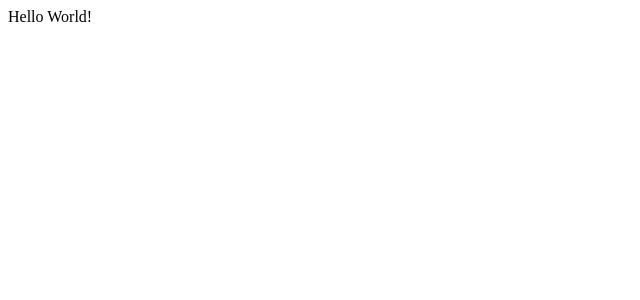
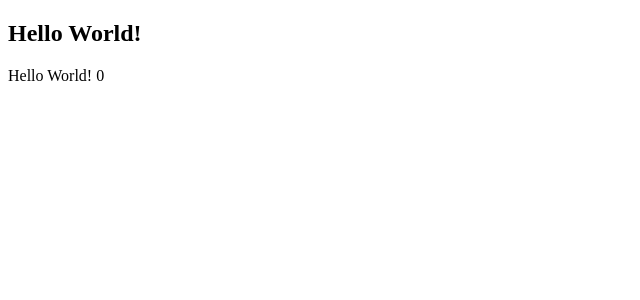
Before and after one commit to chendillo/fa-website, a React app: page / in a window 1280 px wide. Shown: the top 300 px of the page, without its empty margins (0-640 px from the left). Built offline with nearby package versions, Linux system fonts and the light colour scheme.

Commit message:
Redux and decorators setup

```diff
--- a/package.json
+++ b/package.json
@@ -32,6 +32,7 @@
   "devDependencies": {
     "babel-core": "^6.25.0",
     "babel-loader": "^7.1.1",
+    "babel-plugin-transform-decorators-legacy": "^1.3.4",
     "babel-preset-latest": "^6.24.1",
     "babel-preset-react": "^6.24.1",
     "html-webpack-plugin": "^2.29.0",
--- a/src/Main.jsx
+++ b/src/Main.jsx
@@ -1,10 +1,15 @@
 import React, { Component } from 'react'
 import { render } from 'react-dom'
+
+import { CounterWrapper } from './containers'
 
 class Main extends Component {
     render() {
       return (
-        <div>Hello World!</div>
+        <div>
+          <h2>Hello World!</h2>
+          <CounterWrapper />
+        </div>
       )
     }
 }
--- a/src/actions/counter.js
+++ b/src/actions/counter.js
@@ -1,13 +1,13 @@
-import { Actions } from 'contants'
+import { actions } from '../constants'
 
 export function add() {
-  return { type: Actions.COUNTER_ADD }
+  return { type: actions.COUNTER_ADD }
 }
 
 export function reset() {
-  return { type: Actions.COUNTER_RESET}
+  return { type: actions.COUNTER_RESET}
 }
 
 export function set(num: number) {
-  return { type: Actions.COUNTER_SET, num }
+  return { type: actions.COUNTER_SET, num }
 }
--- a/src/actions/test.js
+++ b/src/actions/test.js
@@ -1,13 +1,13 @@
-import { Actions } from 'contants'
+import { actions } from '../constants'
 
 export function test1() {
-  return { type: Actions.TEST_1, text: 'test 1' }
+  return { type: actions.TEST_1, text: 'test 1' }
 }
 
 export function test2() {
-  return { type: Actions.TEST_2, text: 'test 2' }
+  return { type: actions.TEST_2, text: 'test 2' }
 }
 
 export function test3(num: number) {
-  return { type: Actions.TEST_3, text: 'test 3' }
+  return { type: actions.TEST_3, text: 'test 3' }
 }
--- /dev/null
+++ b/src/containers/CounterWrapper/CounterWrapper.jsx
@@ -0,0 +1,23 @@
+import React, { Component } from 'react'
+import { render } from 'react-dom'
+import { connect } from 'react-redux'
+
+import { counter as counterActions } from '../../actions'
+
+@connect(
+  ({ counter }) => ({ counter }),
+  {
+    add: counterActions.add,
+    reset: counterActions.reset,
+    set: counterActions.set
+  }
+)
+class CounterWrapper extends Component {
+    render() {
+      return (
+        <div>Hello World! {this.props.counter.get('count')}</div>
+      )
+    }
+}
+
+export default CounterWrapper
--- /dev/null
+++ b/src/containers/index.js
@@ -0,0 +1,5 @@
+import CounterWrapper from './CounterWrapper/CounterWrapper.jsx'
+
+export {
+  CounterWrapper
+}
--- a/src/reducers/counter.js
+++ b/src/reducers/counter.js
@@ -1,4 +1,4 @@
-import { Actions } from '../constants'
+import { actions } from '../constants'
 import { Map } from 'immutable'
 
 const initialState = new Map({
@@ -7,11 +7,11 @@ const initialState = new Map({
 
 export default function counter(state: Map = initialState, { type, num }: Object): Map {
   switch (type) {
-    case Actions.COUNTER_ADD:
+    case actions.COUNTER_ADD:
       return state.set('count', state.get('count') + 1)
-    case Actions.COUNTER_RESET:
+    case actions.COUNTER_RESET:
       return state.set('count', 0)
-    case Actions.COUNTER_SET:
+    case actions.COUNTER_SET:
       return state.set('count', num)
     default:
       return state
--- a/src/reducers/test.js
+++ b/src/reducers/test.js
@@ -1,4 +1,4 @@
-import { Actions } from '../constants'
+import { actions } from '../constants'
 import { Map } from 'immutable'
 
 const initialState = new Map({
@@ -7,11 +7,11 @@ const initialState = new Map({
 
 export default function testTexter(state: Map = initialState, { type, text }: Object): Map {
   switch (type) {
-    case Actions.TEST_1:
+    case actions.TEST_1:
       return state.set('testText', text)
-    case Actions.TEST_2:
+    case actions.TEST_2:
       return state.set('testText', text)
-    case Actions.TEST_3:
+    case actions.TEST_3:
       return state.set('testText', text)
     default:
       return state
```
Also changed, not shown: src/actions/index.js (+4 -4 lines), src/constants/index.js (+4 -4 lines), src/reducers/index.js (+4 -4 lines), .babelrc, 1 other file (tests, documents, lock files or other folders).
